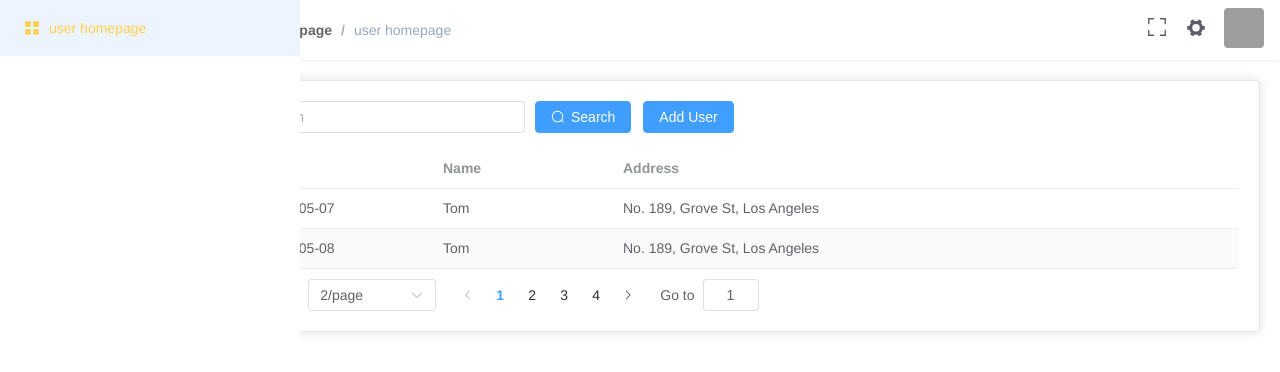
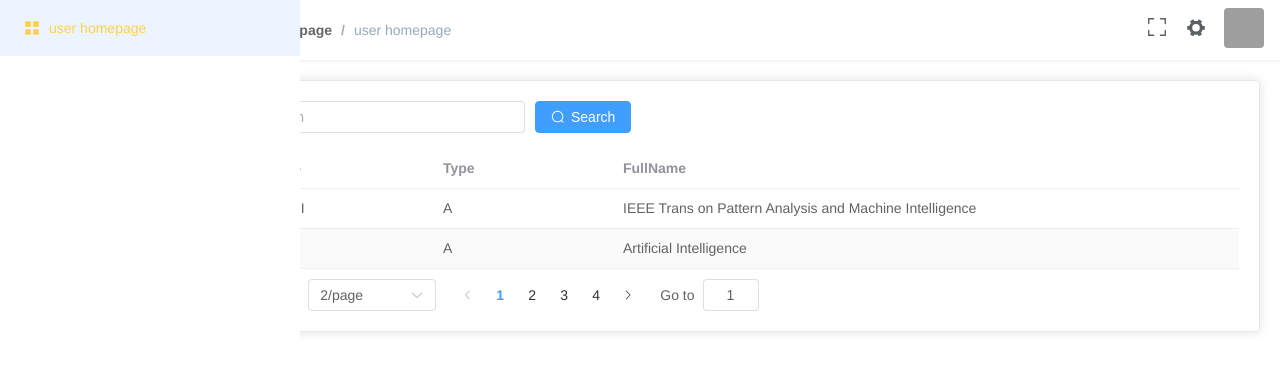
Before and after one commit to zach1002/my_huiban, a Vue app: page /#/welcome in a window 1280 px wide. Shown: the top 372 px of the page. Built offline with nearby package versions, Linux system fonts and the light colour scheme; grey boxes are pictures that could not be loaded.

Commit message:
update search

```diff
--- a/src/views/welcome/index.vue
+++ b/src/views/welcome/index.vue
@@ -2,20 +2,19 @@
   <el-card>
     <el-row :gutter="20" class="header">
       <el-col :span="7">
-        <el-input :placeholder="'search'" clearable></el-input>
+        <el-input :placeholder="'search'" clearable v-model="searchInput.name"></el-input>
       </el-col>
-      <el-button type="primary" :icon="Search">Search</el-button>
-      <el-button type="primary">Add User</el-button>
+      <el-button type="primary" :icon="Search" @click="handleSearch">Search</el-button>
     </el-row>
 
     <el-table :data="pageData" stripe style="width: 100%">
-    <el-table-column prop="date" label="Date" width="180" />
     <el-table-column prop="name" label="Name" width="180" />
-    <el-table-column prop="address" label="Address" />
+    <el-table-column prop="type" label="Type" width="180" />
+    <el-table-column prop="fullName" label="FullName" />
     </el-table>
     <el-pagination class="pagination"
-      v-model:current-page="qureyForm.pagenum"
-      v-model:page-size="qureyForm.pagesize"
+      v-model:current-page="queryForm.pagenum"
+      v-model:page-size="queryForm.pagesize"
       :page-sizes="[2, 4, 8]"
       :small="small"
       :disabled="disabled"
@@ -32,75 +31,91 @@
 import { Search } from '@element-plus/icons-vue'
 import { ref } from 'vue'
 
-const qureyForm = ref({
+const queryForm = ref({
   pagenum: 1,
   pagesize: 2
 })
 
-const tableData = [
+const tableData = ref([
   {
-    date: '2016-05-07',
-    name: 'Tom',
-    address: 'No. 189, Grove St, Los Angeles',
+    name: 'TPAMI',
+    type: 'A',
+    fullName: 'IEEE Trans on Pattern Analysis and Machine Intelligence',
   },
   {
-    date: '2016-05-08',
-    name: 'Tom',
-    address: 'No. 189, Grove St, Los Angeles',
+    name: 'AI',
+    type: 'A',
+    fullName: 'Artificial Intelligence',
   },
   {
-    date: '2016-05-06',
-    name: 'Tom',
-    address: 'No. 189, Grove St, Los Angeles',
+    name: 'IJCV',
+    type: 'A',
+    fullName: 'International Journal of Computer Vision',
   },
   {
-    date: '2016-05-05',
-    name: 'Tom',
-    address: 'No. 189, Grove St, Los Angeles',
+    name: 'JMLR',
+    type: 'A',
+    fullName: 'Journal of Machine Learning Research',
   },
   {
-    date: '2016-05-03',
-    name: 'Tom',
-    address: 'No. 189, Grove St, Los Angeles',
+    name: 'TAP',
+    type: 'B',
+    fullName: 'ACM Transactions on Applied Perception',
   },
   {
-    date: '2016-05-02',
-    name: 'Tom',
-    address: 'No. 189, Grove St, Los Angeles',
+    name: 'TSLP',
+    type: 'B',
+    fullName: 'ACM Transactions on Speech and Language Processing',
   },
   {
-    date: '2016-05-04',
-    name: 'Tom',
-    address: 'No. 189, Grove St, Los Angeles',
+    name: 'AAMAS',
+    type: 'B',
+    fullName: 'Autonomous Agents and Multi-Agent Systems',
   },
   {
-    date: '2016-05-01',
-    name: 'Tom',
-    address: 'No. 189, Grove St, Los Angeles',
-  },
-]
-const totalLength = ref(tableData.length);
-let pageData = []
+    name: 'EAAI',
+    type: 'C',
+    fullName: 'Engineering Applications of Artificial Intelligence',
+  }
+])
+const totalLength = ref(tableData.value.length);
+let pageData = ref([])
 
 const getData = (pageSize, pageNum) => {
   const begin = pageSize*pageNum - pageSize
   const end = pageSize*pageNum
-  pageData = tableData.slice(begin, end);
+  pageData.value = tableData.value.slice(begin, end);
 }
-getData(qureyForm.value.pagesize, qureyForm.value.pagenum)
+getData(queryForm.value.pagesize, queryForm.value.pagenum)
 
 const handleSizeChange = (pageSize) => {
-  qureyForm.value.pagenum = 1
-  qureyForm.value.pagesize = pageSize
-  getData(qureyForm.value.pagesize, qureyForm.value.pagenum)
+  queryForm.value.pagenum = 1
+  queryForm.value.pagesize = pageSize
+  getData(queryForm.value.pagesize, queryForm.value.pagenum)
 }
 
 const handleCurrentChange = (pageNum) => {
-  qureyForm.value.pagenum = pageNum
-  getData(qureyForm.value.pagesize, qureyForm.value.pagenum)
+  queryForm.value.pagenum = pageNum
+  getData(queryForm.value.pagesize, queryForm.value.pagenum)
 }
 
+const searchInput = ref({
+    name: ''
+})
 
+const handleSearch = () => {
+    let curData = ref([])
+    for (let index = 0; index < tableData.value.length; index++) {
+      const element = tableData.value[index];
+      if(searchInput.value.name===element.name) {
+        curData.value.push(element)
+        console.log(searchInput.value.name)
+        console.log(element.name)
+      }
+    }
+    pageData.value = curData.value;
+    console.log(pageData)
+}
 
 
 
```
